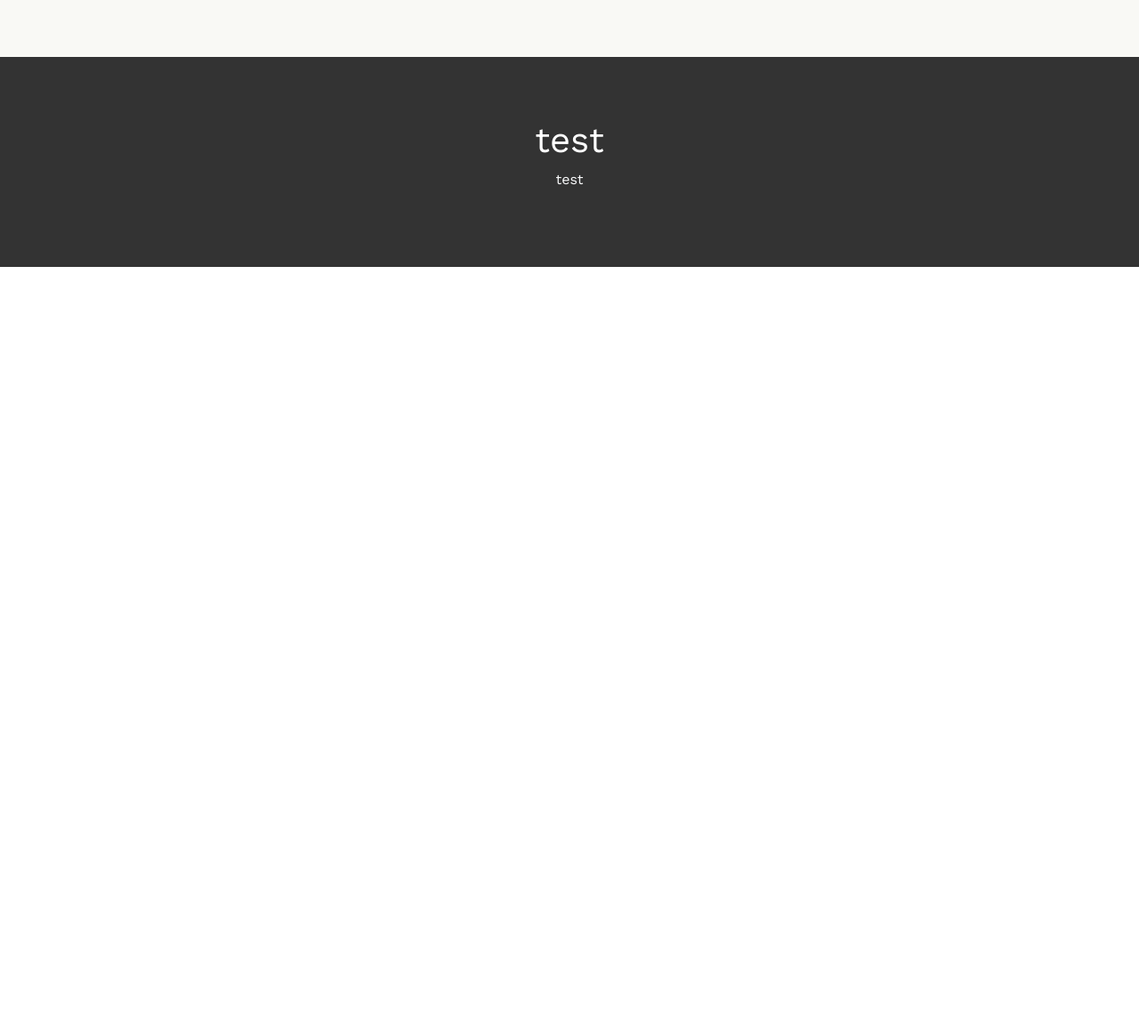
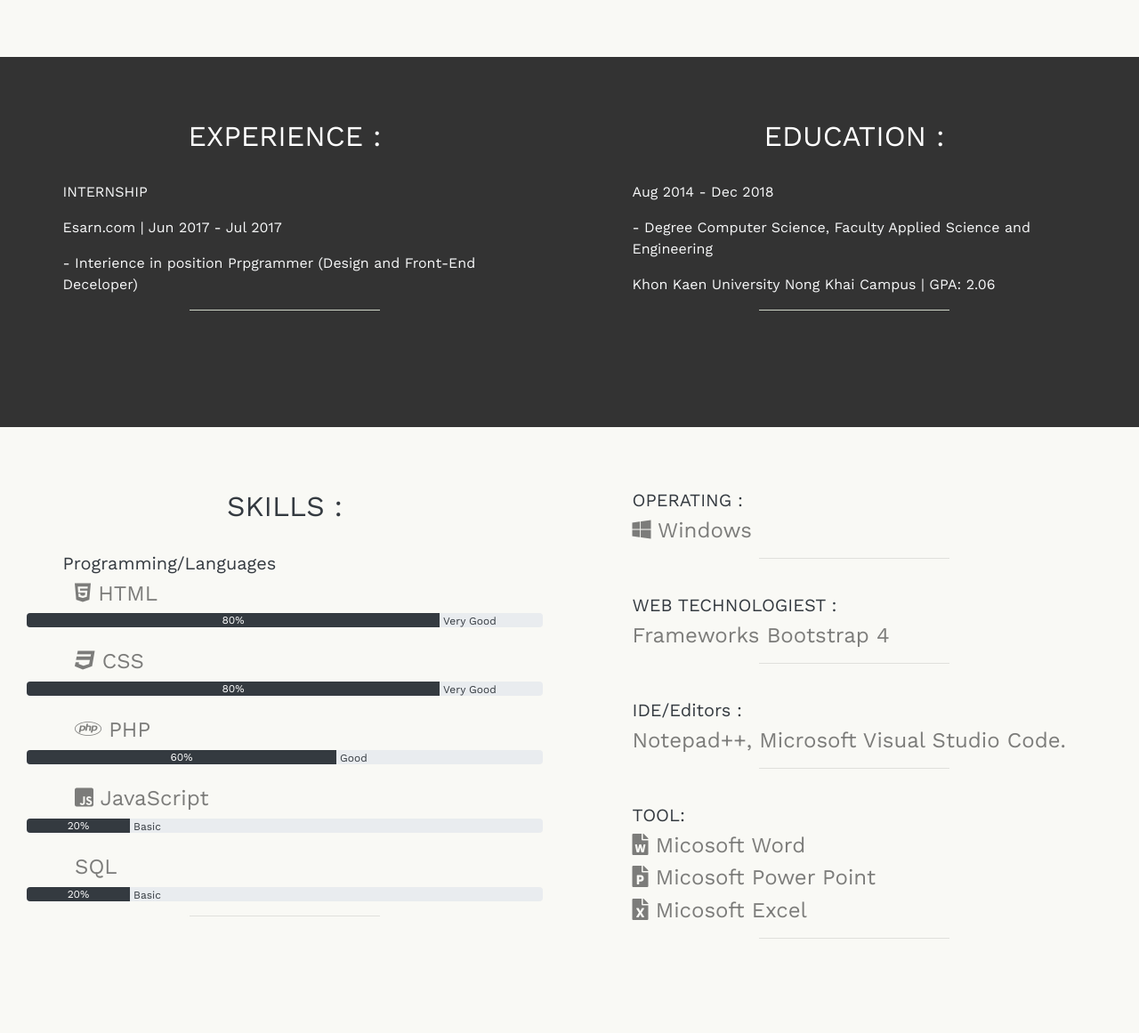
Before and after one commit to c-noppakraw/resume, a plain HTML site: page resume.html in a window 1280 px wide. Shown: the part 1094-2255 px from the top of the page at 89% size. Before the commit the page ends 1394 px from the top, so only its background shows below. Drawn offline with nearby package versions, Linux system fonts and the light colour scheme.

Commit message:
add data

```diff
--- a/css.css
+++ b/css.css
@@ -61,3 +61,8 @@ hr {
     margin-left:auto;
     margin-right:auto;
 }
+
+.data {
+    padding-left: 5%;
+    padding-right: 2%;
+}
--- a/resume.html
+++ b/resume.html
@@ -48,22 +48,88 @@
     <div class="row">
         <div class="col-sm-6 font text-center marginbot">
             <h2 class="text-dark">SOCIAL MEDI :</h2><br>
-            <h5 class="text-black-50"><i class="fab fa-facebook-square"></i> : <a class="badge badge-light" href="https://www.facebook.com/gameprograms" target="_blank">Nopakraw Gooner's</a></h5>
-            <h5 class="text-black-50"><i class="fab fa-instagram"></i> : <a class="badge badge-light" href="https://www.instagram.com/bowiegame714/" target="_blank">bowiegame714</a></h5>
+            <h5 class="text-black-50 data"><i class="fab fa-facebook-square"></i> : <a class="badge badge-light" href="https://www.facebook.com/gameprograms" target="_blank">Nopakraw Gooner's</a></h5>
+            <h5 class="text-black-50 data"><i class="fab fa-instagram"></i> : <a class="badge badge-light" href="https://www.instagram.com/bowiegame714/" target="_blank">bowiegame714</a></h5>
             <hr width="35%">
         </div>
         <div class="col-sm-6 font text-center">
             <h2 class="text-dark">PORTFOLIO :</h2><br>
-            <h5 class="text-black-50"><i class="fab fa-github"></i> : <a class="badge badge-light" href="https://github.com/c-noppakraw" target="_blank">c-noppakraw</a></h5>
+            <h5 class="text-black-50 data"><i class="fab fa-github"></i> : <a class="badge badge-light" href="https://github.com/c-noppakraw" target="_blank">c-noppakraw</a></h5>
             <hr width="35%">
         </div>
     </div>
 </div>
 <div class="container-fluid bg-1 ">
     <div class="row">
-        <div class="col-sm-12 font text-center">
-            <h1 class="text-white">test</h1>
-            <p class="text-light">test</p>
+        <div class="col-sm-6 font marginbot">
+            <h2 class="text-white text-center">EXPERIENCE :</h2><br>
+            <p class="text-light marginleft data">INTERNSHIP</p>
+            <p class="text-light marginleft data">Esarn.com | Jun 2017 - Jul 2017</p>
+            <p class="text-light marginleft data">- Interience in position Prpgrammer (Design and Front-End Deceloper)</p>
+            <hr class="hr-bg" width="35%">
+        </div>
+        <div class="col-sm-6 font">
+            <h2 class="text-white text-center">EDUCATION :</h2><br>
+            <p class="text-light marginleft data">Aug 2014 - Dec 2018</p>
+            <p class="text-light marginleft data">- Degree Computer Science, Faculty Applied Science and Engineering</p>
+            <p class="text-light marginleft data">Khon Kaen University Nong Khai Campus | GPA: 2.06</p>
+            <hr class="hr-bg" width="35%">
+        </div>
+    </div>
+</div>
+<div class="container-fluid bg-2">
+    <div class="row">
+        <div class="col-sm-6 font marginbot">
+            <h2 class="text-dark text-center">SKILLS :</h2><br>
+            <h5 class="text-dark text-light marginleft data">Programming/Languages</h5>
+            <div class="container">
+                <div class="row">
+                    <div class="col-sm-12">
+                        <h4 class="text-black-50 text-light marginleft data"><i class="fab fa-html5"></i> HTML</h4>
+                        <div class="progress">
+                            <div class="progress-bar bg-dark" role="progressbar" style="width: 80%;" aria-valuemax="100">80%</div>
+                            &nbsp;<p class="text-dark">Very Good</p>
+                        </div><br>
+                        <h4 class="text-black-50 text-light marginleft data"><i class="fab fa-css3"></i> CSS</h4>
+                        <div class="progress">
+                            <div class="progress-bar bg-dark" role="progressbar" style="width: 80%;" aria-valuemax="100">80%</div>
+                            &nbsp;<p class="text-dark">Very Good</p>
+                        </div><br>
+                        <h4 class="text-black-50 text-light marginleft data"><i class="fab fa-php"></i> PHP </h4>
+                        <div class="progress">
+                            <div class="progress-bar bg-dark" role="progressbar" style="width: 60%;" aria-valuemax="100">60%</div>
+                            &nbsp;<p class="text-dark">Good</p>
+                        </div><br>
+                        <h4 class="text-black-50 text-light marginleft data"><i class="fab fa-js-square"></i> JavaScript </h4>
+                        <div class="progress">
+                            <div class="progress-bar bg-dark" role="progressbar" style="width: 20%;" aria-valuemax="100">20%</div>
+                            &nbsp;<p class="text-dark">Basic</p>
+                        </div><br>
+                        <h4 class="text-black-50 text-light marginleft data">SQL </h4>
+                        <div class="progress">
+                            <div class="progress-bar bg-dark" role="progressbar" style="width: 20%;" aria-valuemax="100">20%</div>
+                            &nbsp;<p class="text-dark">Basic</p>
+                        </div>
+                    </div>
+                </div>
+            </div>
+            <hr width="35%">
+        </div>
+        <div class="col-sm-6 font">
+            <h5 class="text-dark text-light marginleft data">OPERATING :</h5>
+            <h4 class="text-black-50 text-light marginleft data"><i class="fab fa-windows"></i> Windows</h4>
+            <hr width="35%"><br>
+            <h5 class="text-dark text-light marginleft data">WEB TECHNOLOGIEST :</h5>
+            <h4 class="text-black-50 text-light marginleft data">Frameworks Bootstrap 4</h4>
+            <hr width="35%"><br>
+            <h5 class="text-dark text-light marginleft data">IDE/Editors :</h5>
+            <h4 class="text-black-50 text-light marginleft data">Notepad++, Microsoft Visual Studio Code.</h4>
+            <hr width="35%"><br>
+            <h5 class="text-dark text-light marginleft data">TOOL:</h5>
+            <h4 class="text-black-50 text-light marginleft data"><i class="fas fa-file-word"></i> Micosoft Word</h4>
+            <h4 class="text-black-50 text-light marginleft data"><i class="fas fa-file-powerpoint"></i> Micosoft Power Point</h4>
+            <h4 class="text-black-50 text-light marginleft data"><i class="fas fa-file-excel"></i> Micosoft Excel</h4>
+            <hr width="35%">
         </div>
     </div>
 </div>
```
